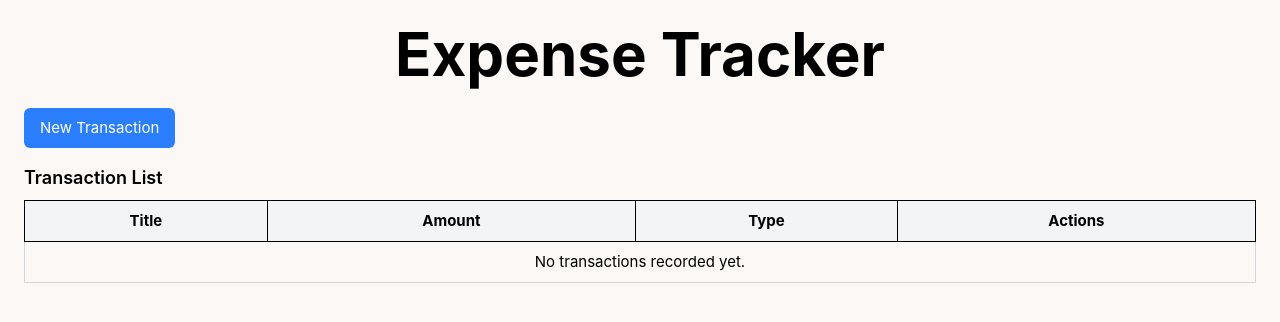
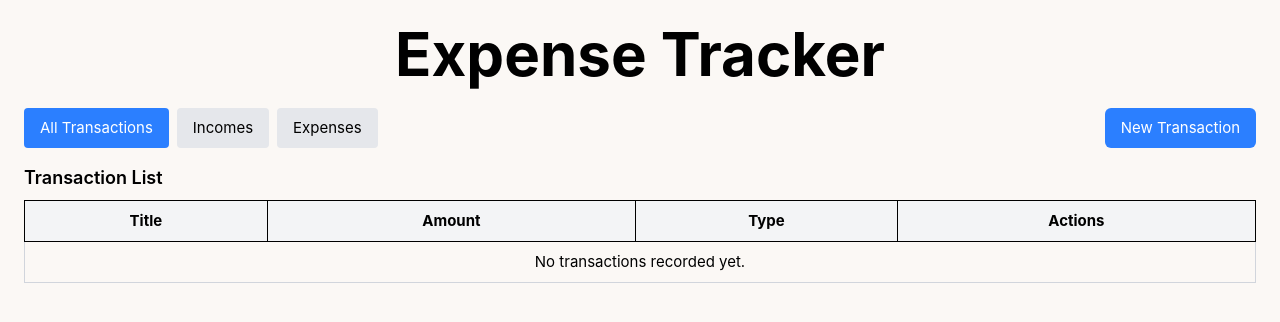
Before and after one commit to RayhanalKavey/expense-tracker-app, a Vue app: page / in a window 1280 px wide. Shown: the top 322 px of the page. Built offline with nearby package versions, Linux system fonts and the light colour scheme.

Commit message:
Add filter based on selected options and also change the selected button style.

```diff
--- a/src/App.vue
+++ b/src/App.vue
@@ -1,10 +1,11 @@
 <script setup>
 import TransactionList from "./components/TransactionList.vue";
 import AddTransaction from "./components/AddTransaction.vue";
-import { ref, onMounted } from "vue";
+import { ref, onMounted, computed } from "vue";
 
 const transactions = ref([]);
 const add = ref(false);
+const selectedFilter = ref("ALL");
 
 onMounted(() => {
   const storedTransactions =
@@ -18,16 +19,21 @@ const deleteTransaction = (id) => {
   );
   localStorage.setItem("transactions", JSON.stringify(transactions.value));
 };
+
+// Computed property to filter transactions based on the selected filter
+const filteredTransactions = computed(() => {
+  if (selectedFilter.value === "INCOME") {
+    return transactions.value.filter((t) => t.type === "Income");
+  } else if (selectedFilter.value === "EXPENSE") {
+    return transactions.value.filter((t) => t.type === "Expense");
+  }
+  return transactions.value;
+});
 </script>
 
 <template>
   <div class="container mx-auto p-6">
     <h1 class="text-center text-6xl font-bold mb-6">Expense Tracker</h1>
-    <button
-      @click="add = true"
-      class="bg-blue-500 text-white px-4 py-2 rounded-md">
-      New Transaction
-    </button>
 
     <!-- Modal -->
     <div
@@ -45,9 +51,47 @@ const deleteTransaction = (id) => {
         <add-transaction v-model="transactions" @close="add = false" />
       </div>
     </div>
+    <!-- Filter Buttons -->
 
+    <div class="flex justify-between mt-4">
+      <div class="flex gap-2">
+        <button
+          @click="selectedFilter = 'ALL'"
+          :class="[
+            'px-4 py-2 rounded',
+            selectedFilter === 'ALL' ? 'bg-blue-500 text-white' : 'bg-gray-200',
+          ]">
+          All Transactions
+        </button>
+        <button
+          @click="selectedFilter = 'INCOME'"
+          :class="[
+            'px-4 py-2 rounded',
+            selectedFilter === 'INCOME'
+              ? 'bg-green-500 text-white'
+              : 'bg-gray-200',
+          ]">
+          Incomes
+        </button>
+        <button
+          @click="selectedFilter = 'EXPENSE'"
+          :class="[
+            'px-4 py-2 rounded',
+            selectedFilter === 'EXPENSE'
+              ? 'bg-red-500 text-white'
+              : 'bg-gray-200',
+          ]">
+          Expenses
+        </button>
+      </div>
+      <button
+        @click="add = true"
+        class="bg-blue-500 text-white px-4 py-2 rounded-md">
+        New Transaction
+      </button>
+    </div>
     <transaction-list
-      :transactions="transactions"
+      :transactions="filteredTransactions"
       @delete-transaction="deleteTransaction" />
   </div>
 </template>
```
Also changed, not shown: 5 other files (tests, documents, lock files or other folders).
